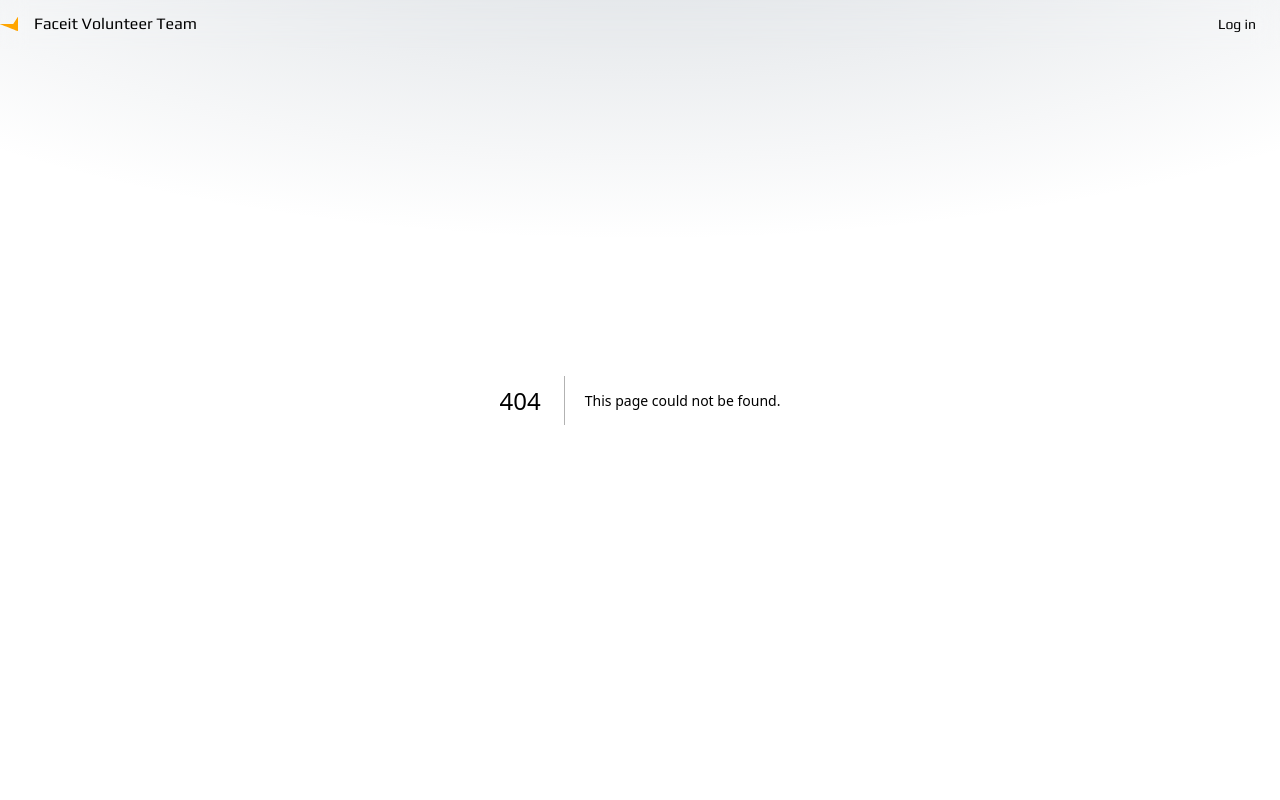
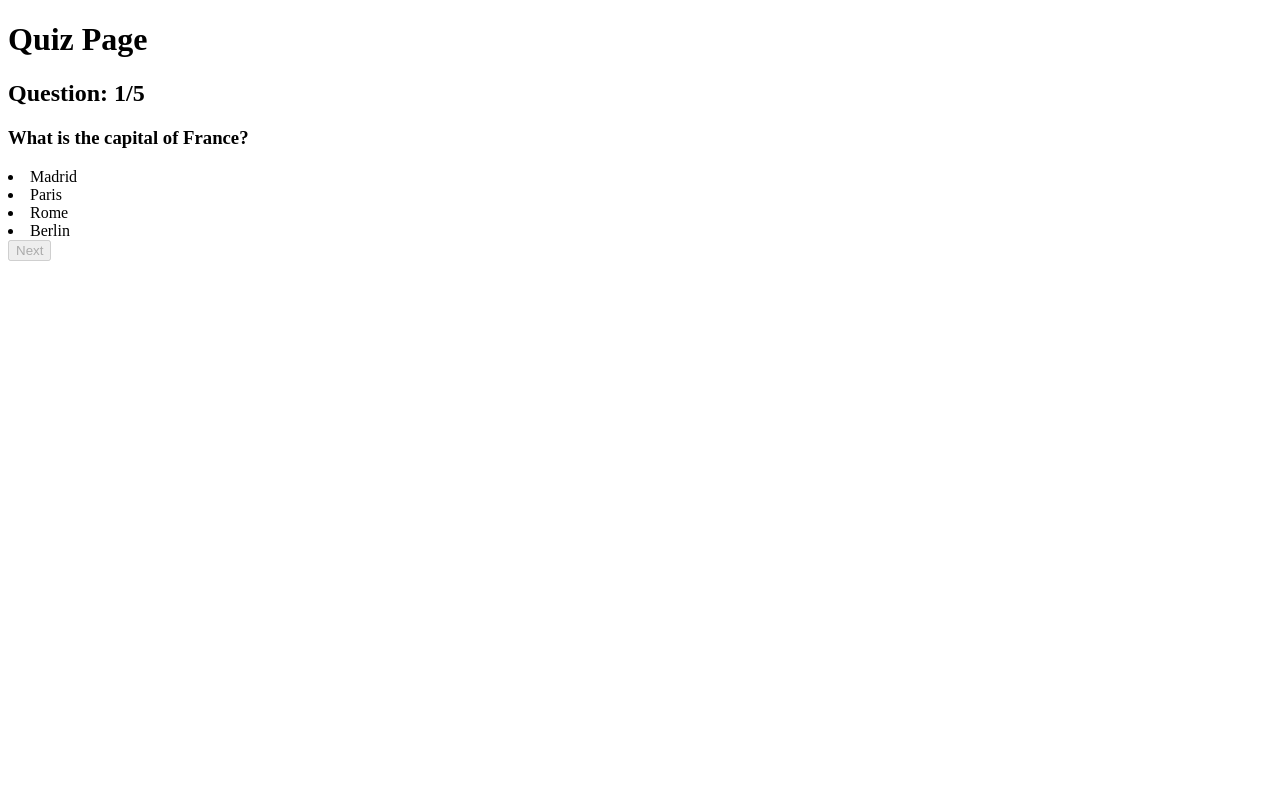
Before and after one commit to Faceit-Volunteer-Dev-Team/volunteer-web-app, a Next.js app: page /form in a window 1280 px wide. Before the commit this address had no page. Shown: the top 800 px of the page. Built offline with nearby package versions, Linux system fonts and the light colour scheme.

Commit message:
added a test quiz form

```diff
--- a/app/globals.css
+++ b/app/globals.css
@@ -56,4 +56,5 @@
     mask-image: linear-gradient(to right, transparent, black 40%, black calc(60%), transparent 100%);
   }
 
+
 }
--- a/components/form.tsx
+++ /dev/null
@@ -1,98 +0,0 @@
-// components/Step1.tsx
-import { useState, ChangeEvent, FormEvent } from "react";
-import { useRouter } from "next/router";
-
-interface FormData {
-  nickname: string;
-  faceitProfile: string;
-  region: string;
-  discordID: string;
-  email: string;
-}
-
-const Step1: React.FC = () => {
-  const [formData, setFormData] = useState<FormData>({
-    nickname: "",
-    faceitProfile: "",
-    region: "",
-    discordID: "",
-    email: "",
-  });
-
-  const router = useRouter();
-
-  const handleChange = (e: ChangeEvent<HTMLInputElement>) => {
-    const { name, value } = e.target;
-    setFormData((prevData) => ({ ...prevData, [name]: value }));
-  };
-
-  const handleSubmit = (e: FormEvent) => {
-    e.preventDefault();
-    // Store form data in local storage or pass it to the next page via query parameters
-    localStorage.setItem("formData", JSON.stringify(formData));
-    router.push("/step2");
-  };
-
-  return (
-    <form onSubmit={handleSubmit} className="space-y-4">
-      <div>
-        <label htmlFor="nickname">Nickname</label>
-        <input
-          type="text"
-          id="nickname"
-          name="nickname"
-          value={formData.nickname}
-          onChange={handleChange}
-          required
-        />
-      </div>
-      <div>
-        <label htmlFor="faceitProfile">Faceit Profile</label>
-        <input
-          type="text"
-          id="faceitProfile"
-          name="faceitProfile"
-          value={formData.faceitProfile}
-          onChange={handleChange}
-          required
-        />
-      </div>
-      <div>
-        <label htmlFor="region">Region</label>
-        <input
-          type="text"
-          id="region"
-          name="region"
-          value={formData.region}
-          onChange={handleChange}
-          required
-        />
-      </div>
-      <div>
-        <label htmlFor="discordID">Discord ID</label>
-        <input
-          type="text"
-          id="discordID"
-          name="discordID"
-          value={formData.discordID}
-          onChange={handleChange}
-          required
-        />
-      </div>
-      <div>
-        <label htmlFor="email">Email</label>
-        <input
-          type="email"
-          id="email"
-          name="email"
-          value={formData.email}
-          onChange={handleChange}
-          required
-        />
-      </div>
-      <button type="submit">Next</button>
-    </form>
-  );
-};
-
-export default Step1;
--- a/components/homepage.tsx
+++ b/components/homepage.tsx
@@ -1,3 +1,4 @@
+import Link from "next/link";
 import { Button } from "./shared/button";
 import { Hero } from "./shared/hero";
 
@@ -14,14 +15,15 @@ export const HomepageHero = () => (
             full-time staff and become a familiar cog within the FACEIT machine.
           </p>
         </div>
+        <Link href="/form">
           <Button
-          href="form"
             className="translate-y-[-1rem] animate-fade-in opacity-0 [--animation-delay:600ms] mt-4"
             variant="primary"
             size="large"
           >
-          <span className="text-orange">Apply Now!</span>
+            <span className="text-orange">Apply Now</span>
           </Button>
+        </Link>
       </div>
       <div className="md:w-1/2 mt-8 md:mt-0">
         <div className="border rounded-lg p-4 bg-white bg-opacity-10 text-white">
--- /dev/null
+++ b/components/shared/data.ts
@@ -0,0 +1,35 @@
+export const Quiz = {
+  totalQuestions: 5,
+  questions: [
+    {
+      id: 1,
+      question: "What is the capital of France?",
+      answers: ["Madrid", "Paris", "Rome", "Berlin"],
+      correctAnswer: "Paris",
+    },
+    {
+      id: 2,
+      question: "What is the largest planet in our solar system?",
+      answers: ["Mars", "Jupiter", "Venus", "Saturn"],
+      correctAnswer: "Jupiter",
+    },
+    {
+      id: 3,
+      question: "What is the smallest country in the world?",
+      answers: ["Monaco", "Maldives", "Vatican City", "San Marino"],
+      correctAnswer: "Vatican City",
+    },
+    {
+      id: 4,
+      question: "What is the most widely spoken language in the world?",
+      answers: ["English", "Mandarin", "Spanish", "Hindi"],
+      correctAnswer: "Mandarin",
+    },
+    {
+      id: 5,
+      question: "Who is the founder of Microsoft?",
+      answers: ["Steve Jobs", "Bill Gates", "Elon Musk", "Mark Zuckerberg"],
+      correctAnswer: "Bill Gates",
+    },
+  ],
+};
--- /dev/null
+++ b/pages/form/index.tsx
@@ -0,0 +1,120 @@
+import React, { useState } from "react";
+import { Quiz } from "../../components/shared/data";
+
+const Form = () => {
+  const [activeQuestion, setActiveQuestion] = useState<number>(0);
+  const [selectedAnswer, setSelectedAnswer] = useState<boolean | null>(null);
+  const [checked, setChecked] = useState<boolean>(false);
+  const [selectedAnswerIndex, setSelectedAnswerIndex] = useState<number | null>(
+    null
+  );
+  const [showResult, setShowResult] = useState<boolean>(false);
+  const [result, setResult] = useState<{
+    score: number;
+    correctAnswers: number;
+    wrongAnswers: number;
+  }>({
+    score: 0,
+    correctAnswers: 0,
+    wrongAnswers: 0,
+  });
+
+  const { questions } = Quiz;
+  const { question, answers, correctAnswer } = questions[activeQuestion];
+
+  // Select and check answer
+  const onAnswerSelected = (answer: string, idx: number) => {
+    setChecked(true);
+    setSelectedAnswerIndex(idx);
+    if (answer === correctAnswer) {
+      setSelectedAnswer(true);
+      console.log("true");
+    } else {
+      setSelectedAnswer(false);
+      console.log("false");
+    }
+  };
+
+  // Calculate score and increment to next question
+  const nextQuestion = () => {
+    setSelectedAnswerIndex(null);
+    setResult((prev) =>
+      selectedAnswer
+        ? {
+            ...prev,
+            score: prev.score + 5,
+            correctAnswers: prev.correctAnswers + 1,
+          }
+        : {
+            ...prev,
+            wrongAnswers: prev.wrongAnswers + 1,
+          }
+    );
+    if (activeQuestion !== questions.length - 1) {
+      setActiveQuestion((prev) => prev + 1);
+    } else {
+      setActiveQuestion(0);
+      setShowResult(true);
+    }
+    setChecked(false);
+  };
+
+  return (
+    <div className="container bg-background">
+      <h1>Quiz Page</h1>
+      <div>
+        <h2>
+          Question: {activeQuestion + 1}
+          <span>/{questions.length}</span>
+        </h2>
+      </div>
+      <div>
+        {!showResult ? (
+          <div className="quiz-container bg-background">
+            <h3>{questions[activeQuestion].question}</h3>
+            {answers.map((answer, idx) => (
+              <li
+                key={idx}
+                onClick={() => onAnswerSelected(answer, idx)}
+                className={
+                  selectedAnswerIndex === idx ? "li-selected" : "li-hover"
+                }
+              >
+                <span>{answer}</span>
+              </li>
+            ))}
+            {checked ? (
+              <button onClick={nextQuestion} className="btn">
+                {activeQuestion === question.length - 1 ? "Finish" : "Next"}
+              </button>
+            ) : (
+              <button onClick={nextQuestion} disabled className="btn-disabled">
+                {activeQuestion === question.length - 1 ? "Finish" : "Next"}
+              </button>
+            )}
+          </div>
+        ) : (
+          <div className="quiz-container bg-background">
+            <h3>Results</h3>
+            <h3>Overall {(result.score / 25) * 100}%</h3>
+            <p>
+              Total Questions: <span>{questions.length}</span>
+            </p>
+            <p>
+              Total Score: <span>{result.score}</span>
+            </p>
+            <p>
+              Correct Answers: <span>{result.correctAnswers}</span>
+            </p>
+            <p>
+              Wrong Answers: <span>{result.wrongAnswers}</span>
+            </p>
+            <button onClick={() => window.location.reload()}>Restart</button>
+          </div>
+        )}
+      </div>
+    </div>
+  );
+};
+
+export default Form;
```
Lines whose indentation alone changed are shown as unchanged.
